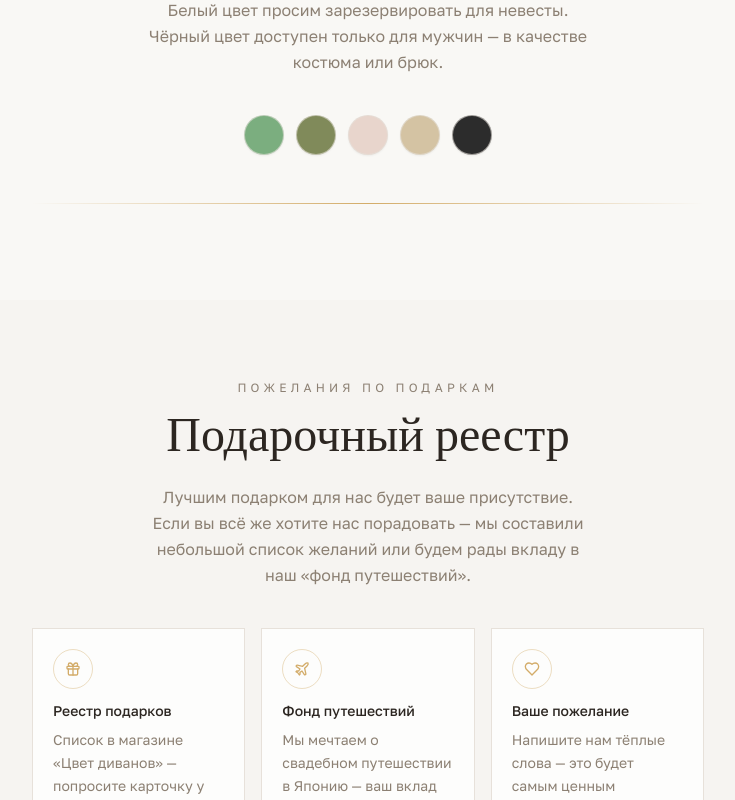
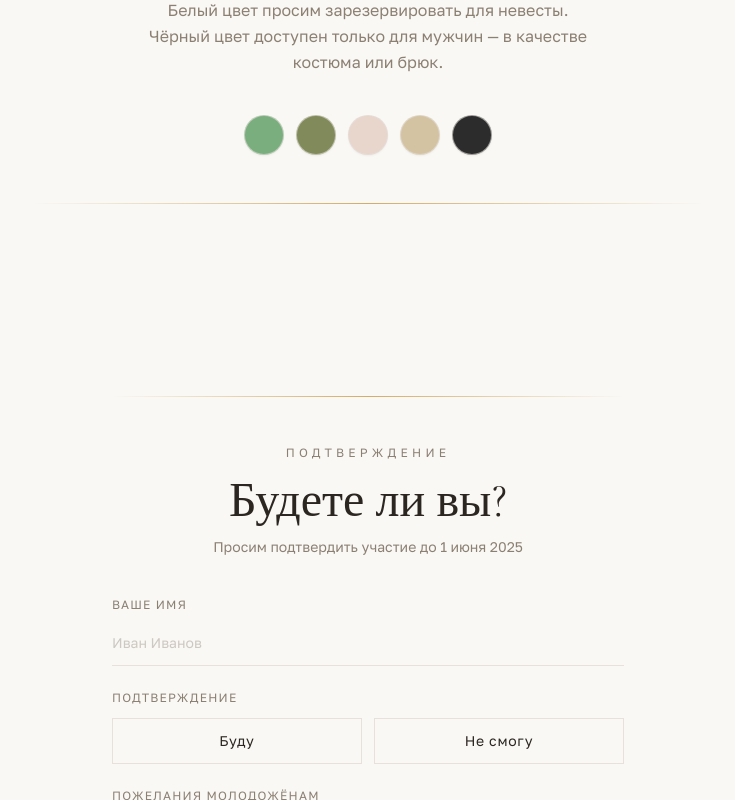
Before and after one commit to pr-poehali-dev/wedding-invitation-creation-36, a React (Vite) app: page / in a window 1280 px wide. Shown: the part 2000-2800 px from the top of the page, without its empty margins (272-1007 px from the left). Built offline with nearby package versions, Linux system fonts and the light colour scheme.

Commit message:
Remove gift wishes

```diff
--- a/src/pages/Index.tsx
+++ b/src/pages/Index.tsx
@@ -146,37 +146,7 @@ const WeddingInvitation = () => {
         </div>
       </section>
 
-      {/* Gifts */}
-      <section className="py-20 px-6 bg-secondary/40">
-        <div className="max-w-2xl mx-auto text-center">
-          <p className="font-body text-xs tracking-[0.35em] uppercase text-muted-foreground mb-4">
-            пожелания по подаркам
-          </p>
-          <h2 className="font-display text-4xl md:text-5xl font-light mb-6">
-            Подарочный реестр
-          </h2>
-          <p className="font-body text-base text-muted-foreground leading-relaxed max-w-md mx-auto mb-10">
-            Лучшим подарком для нас будет ваше присутствие. Если вы всё же хотите нас порадовать —
-            мы составили небольшой список желаний или будем рады вкладу в наш «фонд путешествий».
-          </p>
 
-          <div className="grid grid-cols-1 sm:grid-cols-3 gap-4 text-left">
-            {[
-              { icon: "Gift", title: "Реестр подарков", desc: "Список в магазине «Цвет диванов» — попросите карточку у организатора" },
-              { icon: "Plane", title: "Фонд путешествий", desc: "Мы мечтаем о свадебном путешествии в Японию — ваш вклад поможет осуществить мечту" },
-              { icon: "Heart", title: "Ваше пожелание", desc: "Напишите нам тёплые слова — это будет самым ценным подарком" },
-            ].map((item, i) => (
-              <div key={i} className="bg-card border border-border rounded-sm p-5">
-                <div className="w-10 h-10 rounded-full border border-[hsl(var(--gold)/0.4)] flex items-center justify-center mb-3">
-                  <Icon name={item.icon as "Gift"} size={16} className="text-gold" />
-                </div>
-                <p className="font-body font-medium text-sm mb-2">{item.title}</p>
-                <p className="font-body text-sm text-muted-foreground leading-relaxed">{item.desc}</p>
-              </div>
-            ))}
-          </div>
-        </div>
-      </section>
 
       {/* RSVP */}
       <section className="py-24 px-6">
```
